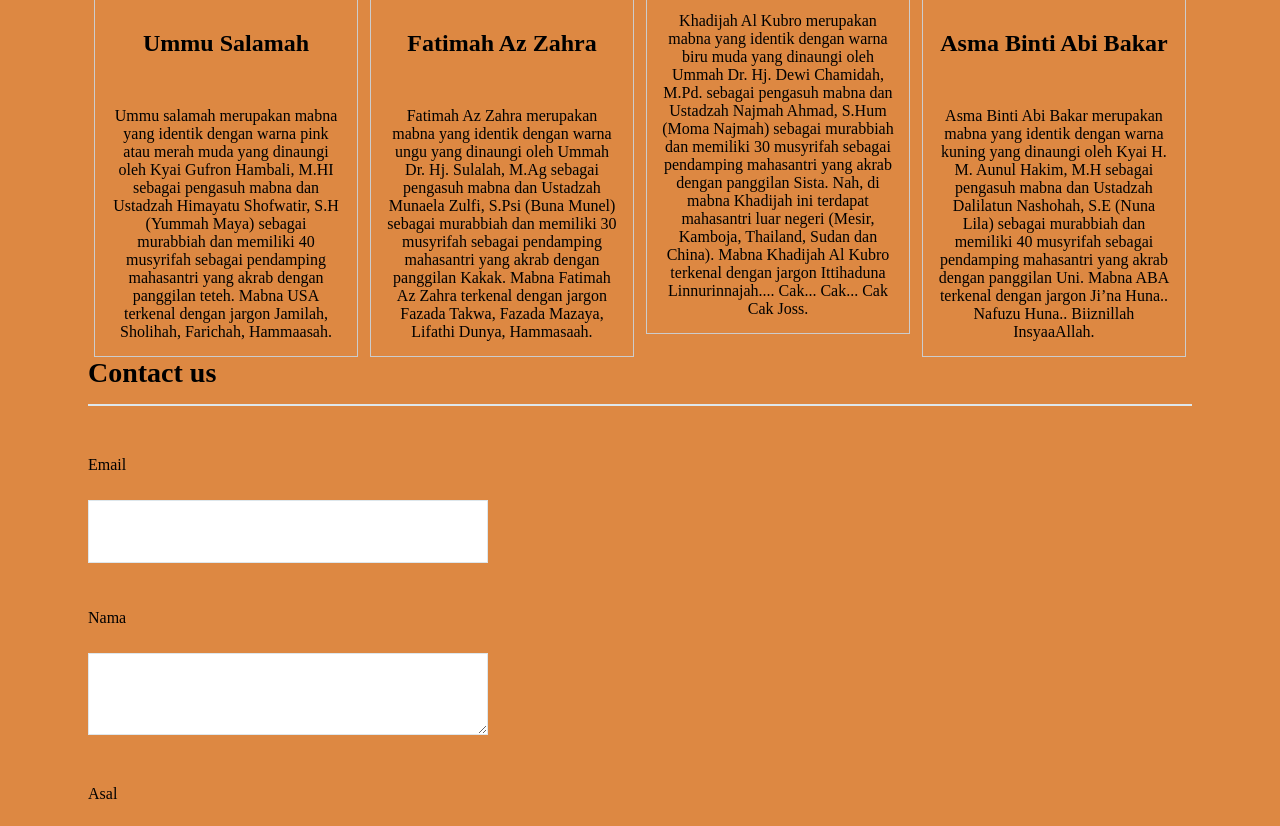
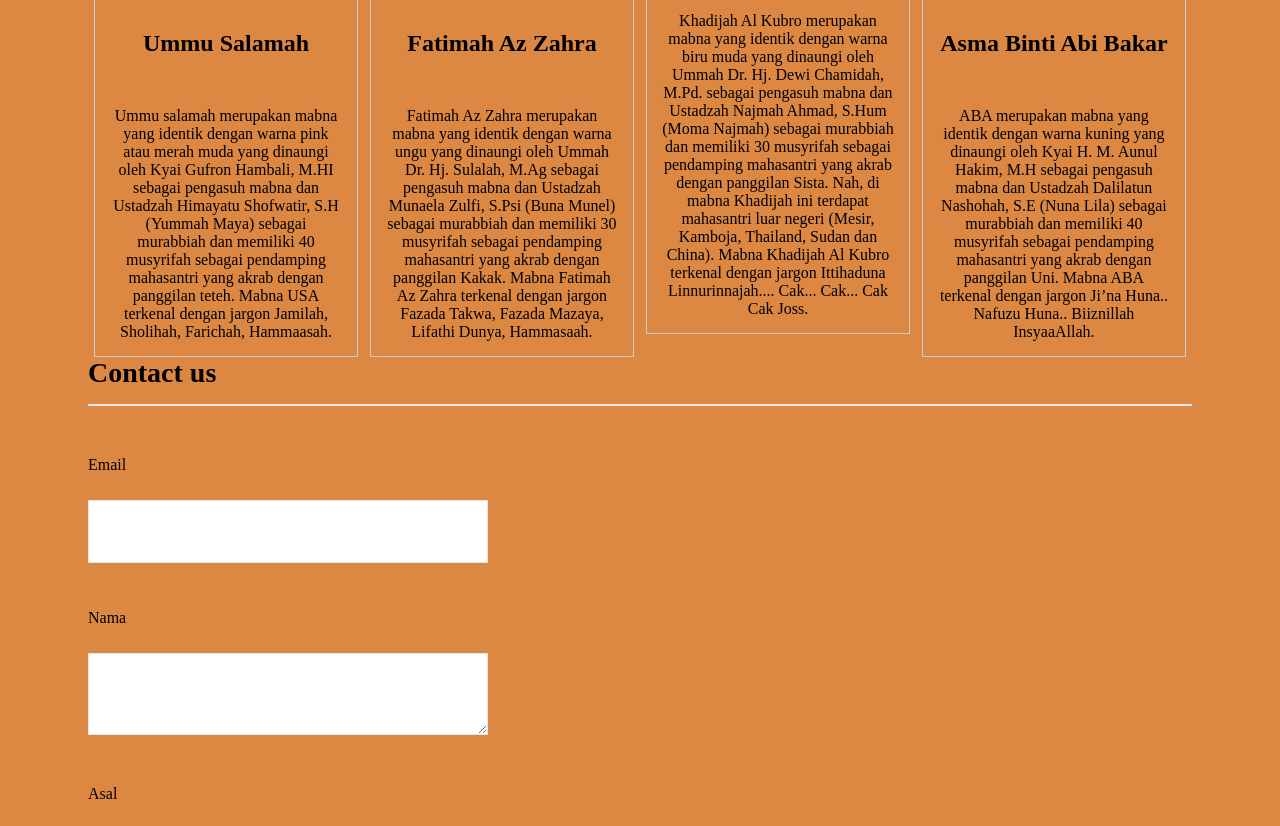
Before and after one commit to afidah-ser/Afidatul-Masbakhah, a plain HTML site: page index.html in a window 1280 px wide. Shown: the part 1350-2176 px from the top of the page. Drawn offline with Linux system fonts and the light colour scheme.

Commit message:
Update index.html

```diff
--- a/index.html
+++ b/index.html
@@ -143,7 +143,7 @@
                     <img src="https://raw.githubusercontent.com/afidah-ser/Afidatul-Masbakhah/master/IMG-20200720-WA0009.jpg" alt="Trulli" width="180" height="200">
                 </a>
                 <div class="desc "><h2>Asma Binti Abi Bakar</h2></div>
-                <div class="desc ">Asma Binti Abi Bakar merupakan mabna yang identik dengan warna kuning  yang dinaungi oleh Kyai H. M. Aunul Hakim, M.H sebagai pengasuh mabna dan Ustadzah Dalilatun Nashohah, S.E (Nuna Lila)  sebagai murabbiah dan memiliki 40 musyrifah sebagai pendamping mahasantri yang akrab dengan panggilan Uni. Mabna ABA terkenal dengan jargon Ji’na Huna.. Nafuzu Huna.. Biiznillah InsyaaAllah.</div>
+                <div class="desc ">ABA merupakan mabna yang identik dengan warna kuning  yang dinaungi oleh Kyai H. M. Aunul Hakim, M.H sebagai pengasuh mabna dan Ustadzah Dalilatun Nashohah, S.E (Nuna Lila)  sebagai murabbiah dan memiliki 40 musyrifah sebagai pendamping mahasantri yang akrab dengan panggilan Uni. Mabna ABA terkenal dengan jargon Ji’na Huna.. Nafuzu Huna.. Biiznillah InsyaaAllah.</div>
             </div>
         </div>
 
```
